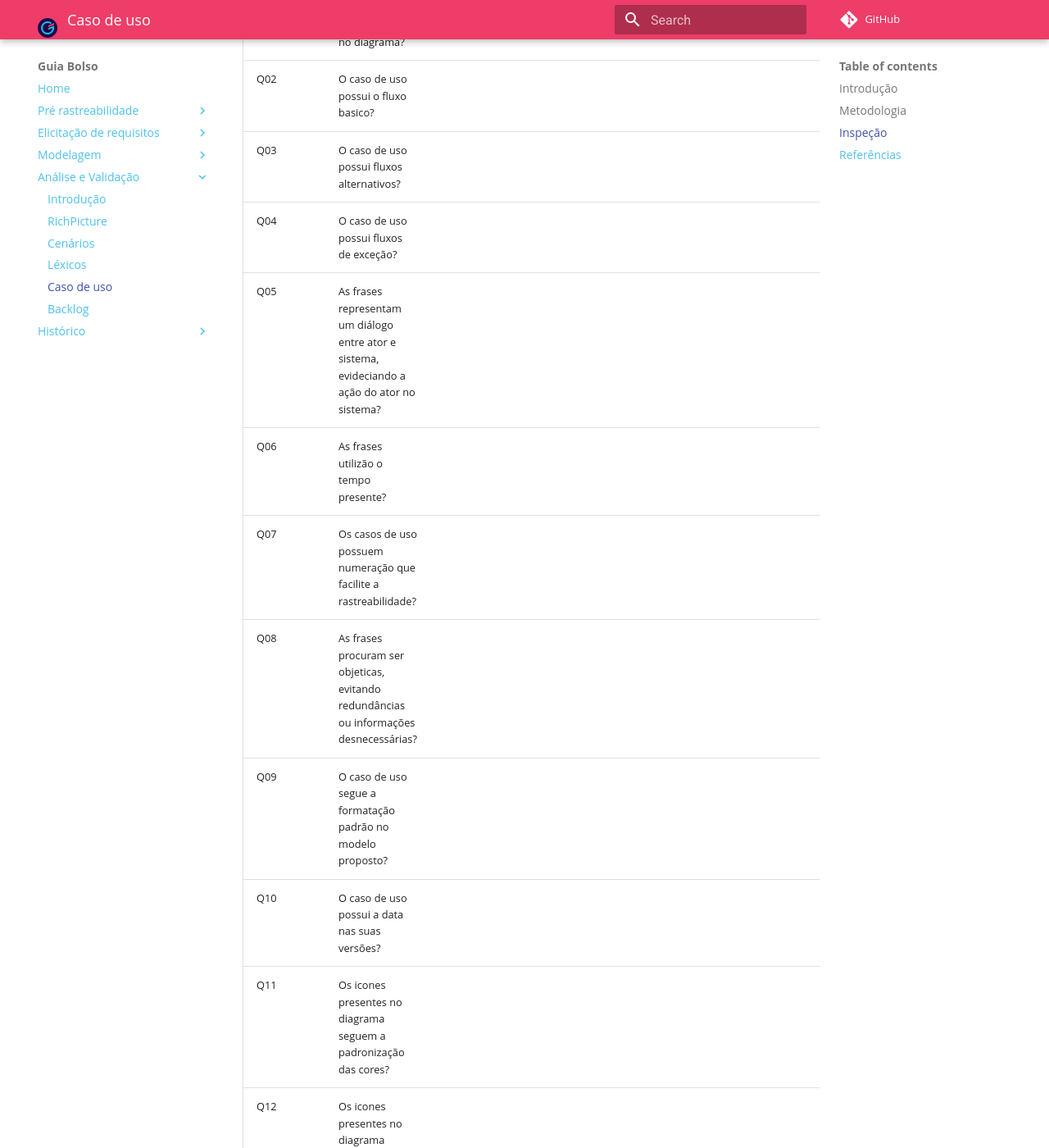
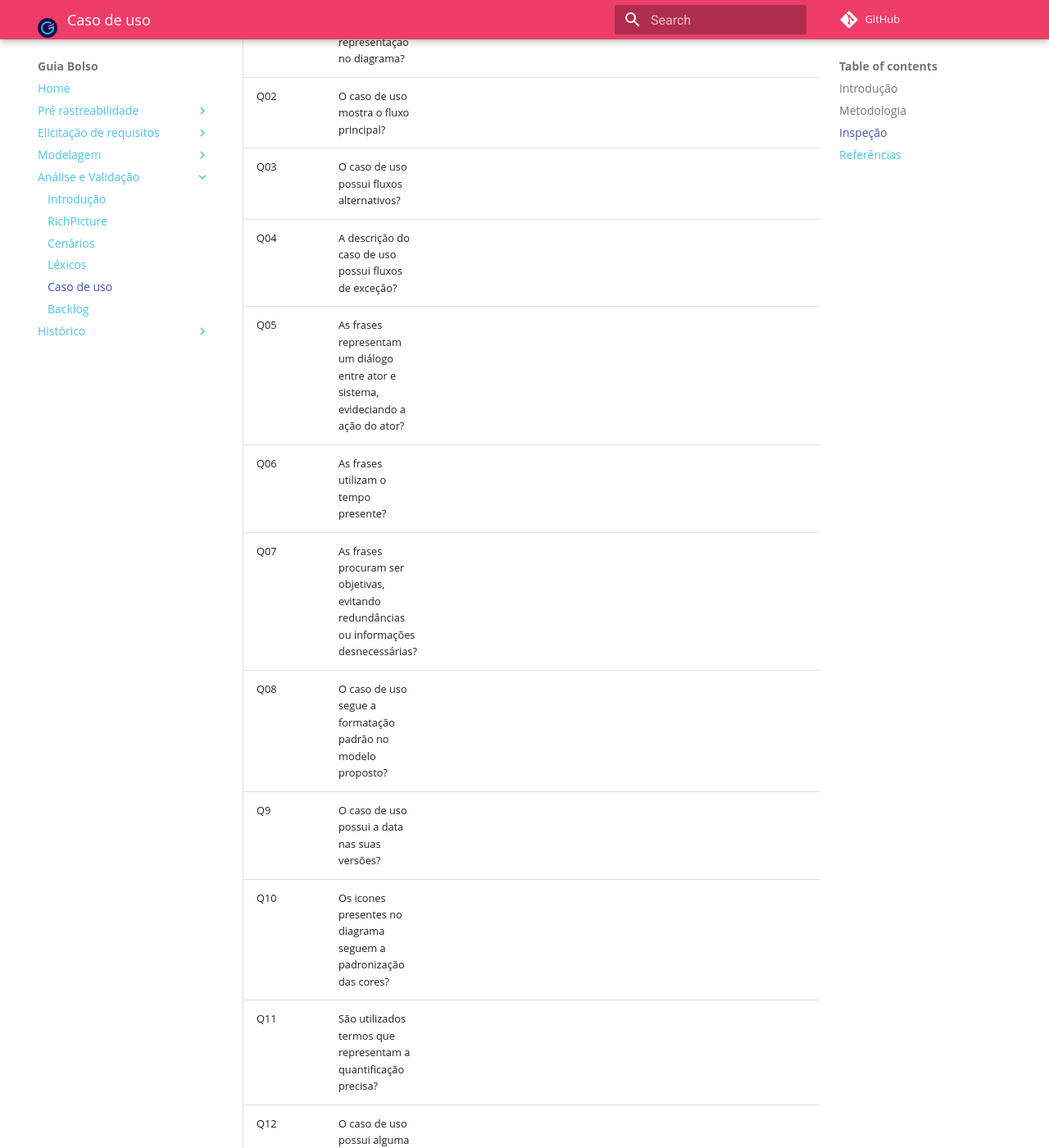
Before and after one commit to fga-disciplinas/2019.1-Guia-Bolso, an MkDocs documentation site: the page built from docs/analise/analise_casos_de_uso.md, in a window 1280 px wide and 1400 px high, scrolled down 763 px. Shown: the whole window at 82% size. Built offline with MkDocs 1.6.1 and Material for MkDocs 9.7.7, drawn with Linux system fonts in a browser that asks for light colours; emoji names are drawn with the system emoji font; comment, search, counter and statistics services are not loaded; old or Windows-style settings are respelled for this version of MkDocs; some of the changed text lies outside the part shown.

```diff
--- a/docs/analise/analise_casos_de_uso.md
+++ b/docs/analise/analise_casos_de_uso.md
@@ -10,21 +10,18 @@ Para inspecionar os casos de uso será feito um checklist levando em consideraç
 
 |idquestão|Questão|UC1|UC2|UC3|UC4|UC5|UC6|UC7|UC8|UC9|UC10|UC11|UC11|UC12|UC13|UC14|UC15|UC16|UC17|UC18|UC19|UC20|UC21|UC22|UC23|UC24|
 ----|----------------------|--|--|--|--|--|--|--|--|--|--|--|--|--|--|--|--|--|--|--|--|--|--|--|--|--|
-|Q01| A descrição de caso de uso e concistente com a representação no diagrama?| :x: | :heavy_check_mark: |:heavy_check_mark: | :heavy_check_mark: | :heavy_check_mark: | :heavy_check_mark: | :heavy_check_mark: | | :heavy_check_mark: |
-|Q02| O caso de uso possui o fluxo basico?|
-|Q03| O caso de uso possui fluxos alternativos?|
-|Q04| O caso de uso possui fluxos de exceção?|
-|Q05|As frases representam um diálogo entre ator e sistema, evideciando a ação do ator no sistema?|
-|Q06|As frases utilizão o tempo presente?|
-|Q07|Os casos de uso possuem numeração que facilite a rastreabilidade?|
-|Q08|As frases procuram ser objeticas, evitando redundâncias ou informações desnecessárias?|
-|Q09|O caso de uso segue a formatação padrão no modelo proposto?|
-|Q10|O caso de uso possui a data nas suas versões?|
-|Q11|Os icones presentes no diagrama seguem a padronização das cores?|
-|Q12|Os icones presentes no diagrama seguem a padronização das cores?|
-|Q13|Os icones presentes no diagrama seguem a padronização das cores?|
-|Q14|São utilizados termos que representam a quantificação precisa?|
-|Q15|O caso de uso possui alguma rastreabilidade?|
+|Q01 | A descrição de caso de uso está consistente com a representação no diagrama?| :x: | :heavy_check_mark: |:heavy_check_mark: | :heavy_check_mark: | :heavy_check_mark: | :heavy_check_mark: | :heavy_check_mark: | | :heavy_check_mark: |
+|Q02 | O caso de uso mostra o fluxo principal? |
+|Q03 | O caso de uso possui fluxos alternativos? |
+|Q04 | A descrição do caso de uso possui fluxos de exceção? |
+|Q05 | As frases representam um diálogo entre ator e sistema, evideciando a ação do ator? |
+|Q06 | As frases utilizam o tempo presente? |
+|Q07 | As frases procuram ser objetivas, evitando redundâncias ou informações desnecessárias?|
+|Q08 | O caso de uso segue a formatação padrão no modelo proposto?|
+|Q9 | O caso de uso possui a data nas suas versões?|
+|Q10 | Os icones presentes no diagrama seguem a padronização das cores? |
+|Q11 | São utilizados termos que representam a quantificação precisa? |
+|Q12 | O caso de uso possui alguma rastreabilidade?|
 
 ## Referências
 
--- a/mkdocs.yml
+++ b/mkdocs.yml
@@ -41,7 +41,7 @@ pages:
     - Istar: 'modelagem/istar.md'
     - NFR: 'modelagem/nfr.md'
   - Análise e Validação:
-    - Introdução: 'analise/padroes.md'
+    - Introdução: 'analise/analise_introducao.md'
     - RichPicture: 'analise/analise_rich_picture.md'
     - Cenários: 'analise/analise_cenarios.md'
     - Léxicos: 'analise/lexicos.md'
```
Also changed, not shown: docs/analise/analise_backlog.md (+11 -11 lines), docs/analise/analise_introducao.md (renamed from docs/analise/padroes.md, +15 -1 lines).
